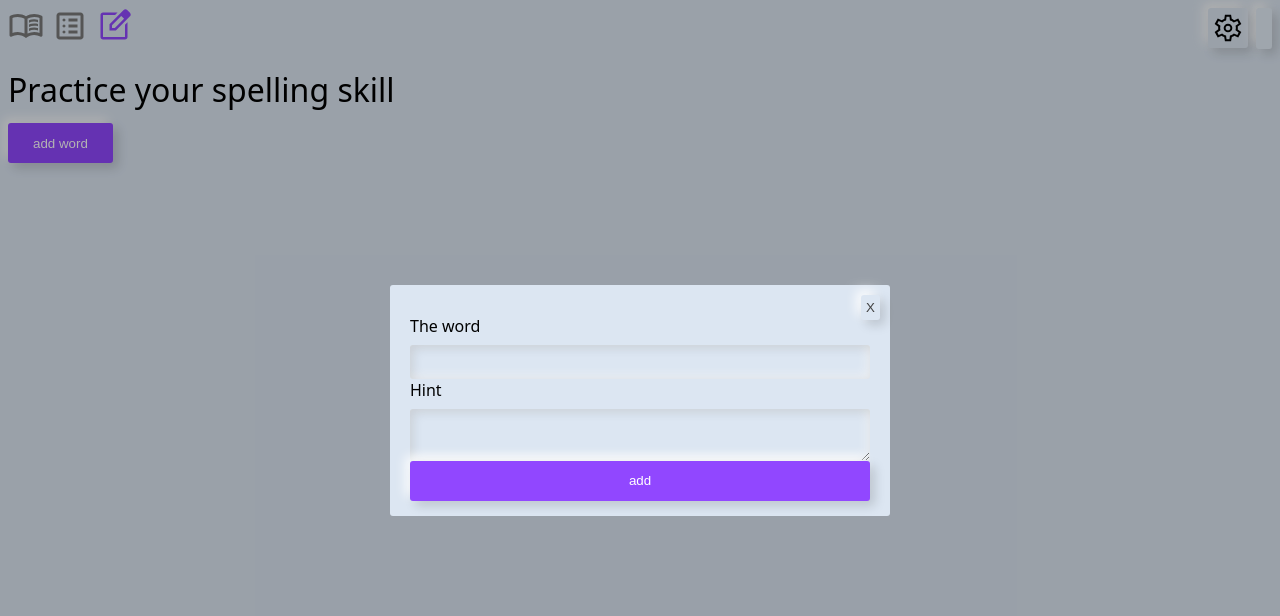
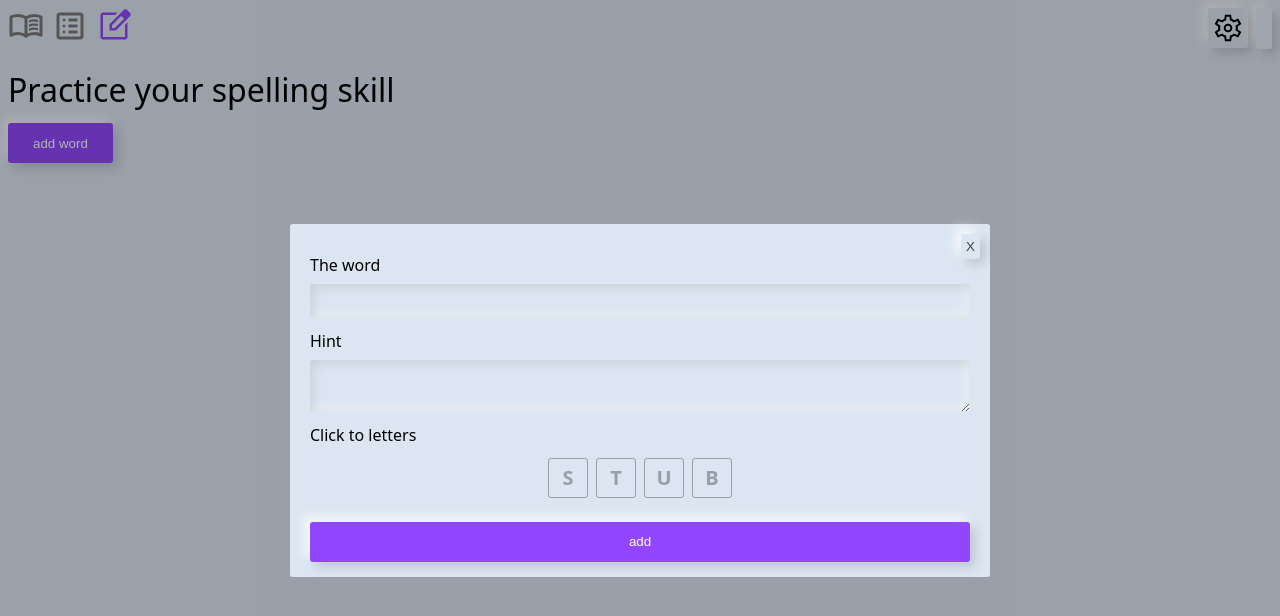
Before and after one commit to NaMax66/word-cards, a Vue app: page /spelling in a window 1280 px wide. Both pictures are taken after a click on the button "add word". Shown: the top 616 px of the page. Built offline with nearby package versions, Linux system fonts and the light colour scheme.

Commit message:
add idxes for hidden

```diff
--- a/src/assets/atomic.scss
+++ b/src/assets/atomic.scss
@@ -54,6 +54,10 @@
 }
 .align-center {
   align-items: center !important;
+}
+
+.justify-center {
+  justify-content: center !important;
 }
 
 .justify-self-end {
--- a/src/locales/en.ts
+++ b/src/locales/en.ts
@@ -24,5 +24,5 @@ export default {
   spelling: 'spelling',
   'add word': 'add word',
   'the word': 'The word',
-  hint: 'Hint'
+  hint: 'Hint',
 }
--- a/src/views/SpellingView.vue
+++ b/src/views/SpellingView.vue
@@ -5,6 +5,7 @@
 
   const word = ref()
   const hint = ref()
+  const hiddenLettersIndexes = ref<boolean[]>([])
 
   type WordType = {
     uid: string,
@@ -30,10 +31,22 @@
       uid: Math.random().toString(36).substr(2, 5),
       word: word.value,
       hint: hint.value,
-      hiddenLettersIndexes: []
+      hiddenLettersIndexes: hiddenLettersIndexes.value.reduce<number[]>((acc, current, index) => {
+        if(current) {
+          acc.push(index)
+        }
+
+        return acc
+      }, [])
     })
+
     word.value = null
     hint.value = null
+    hiddenLettersIndexes.value = []
+  }
+
+  function onLetterClick(idx: number) {
+    hiddenLettersIndexes.value[idx] = !hiddenLettersIndexes.value[idx]
   }
 </script>
 
@@ -42,10 +55,10 @@
     <div class="p-2">
       <h1 class="spelling__header">Practice your spelling skill</h1>
       <ul>
-        <li v-for="word in allWords" :key="word.uid">{{ word.word + '-' + word.hint }}</li>
+        <li v-for="word in allWords" :key="word.uid">{{ `${word.word} - ${word.hint || '?'} - ${word.hiddenLettersIndexes.map(el => String(el))}` }}</li>
       </ul>
       <div class="mt-3">
-        <button-base class="add-word-btn" theme="accent" @click="openAddWord">{{ $t('add word') }}</button-base>
+        <button-base class="form-btn" theme="accent" @click="openAddWord">{{ $t('add word') }}</button-base>
       </div>
     </div>
     <Teleport to="modals-container">
@@ -53,13 +66,28 @@
         <form @submit.prevent="addNewWord">
           <div class="add-word-modal d-flex flex-column">
             <label class="mb-2" for="add">
-              {{ $t('The word') }}
+              {{ $t('the word') }}
             </label>
-            <input id="add" v-model="word" class="textarea-base" name="add" required />
+            <input id="add" v-model="word" class="textarea-base mb-3" name="add" required />
             <label class="mb-2" for="hint">
               {{ $t('hint') }}
             </label>
-            <textarea id="hint" v-model="hint" class="textarea-base" required />
+            <textarea id="hint" v-model="hint" class="textarea-base mb-3" />
+            <div class="mb-3">
+              <h4>Click to letters</h4>
+              <div v-if="word" class="d-flex  mt-3 mb-3 gap-2 justify-center">
+                <div @click="onLetterClick(idx)" class="letter" :class="{'letter--hidden': hiddenLettersIndexes[idx]}" v-for="(letter, idx) in word" :key="idx">
+                  <span>{{ letter }}</span>
+                </div>
+              </div>
+
+              <div v-else class="d-flex  mt-3 mb-3 gap-2 justify-center">
+                <div class="letter letter--disabled" v-for="(letter, idx) in 'stub'" :key="idx">
+                  {{ letter }}
+                </div>
+              </div>
+            </div>
+
             <button-base class="submit-btn" type="submit" theme="accent"> {{ $t('add') }} </button-base>
           </div>
         </form>
@@ -83,7 +111,7 @@
   padding: 0 2.5rem;
 }
 
-.add-word-btn {
+.form-btn {
   height: 4rem;
   padding: 0 2.5rem;
 }
@@ -93,10 +121,39 @@
   grid-template-columns: 1fr;
   padding: 3rem 2rem 1.5rem;
   width: 90vw;
-  max-width: 50rem;
+  max-width: 70rem;
   max-height: 80vh;
   overflow-y: auto;
   background: var(--c-background);
   border-radius: var(--default-b-radius);
 }
+
+.letter {
+  display: flex;
+  align-items: center;
+  justify-content: center;
+  width: 4rem;
+  height: 4rem;
+  border-radius: var(--default-b-radius);
+  border: 1px solid var(--c-accent);
+  text-transform: uppercase;
+  font-size: 20px;
+  font-weight: bold;
+  cursor: pointer;
+  user-select: none;
+
+  &--disabled {
+    opacity: 0.3;
+    border-color: #000;
+  }
+
+  &--hidden {
+    span {
+      display: none;
+    }
+    &:after {
+      content: "•";
+    }
+  }
+}
 </style>
```
